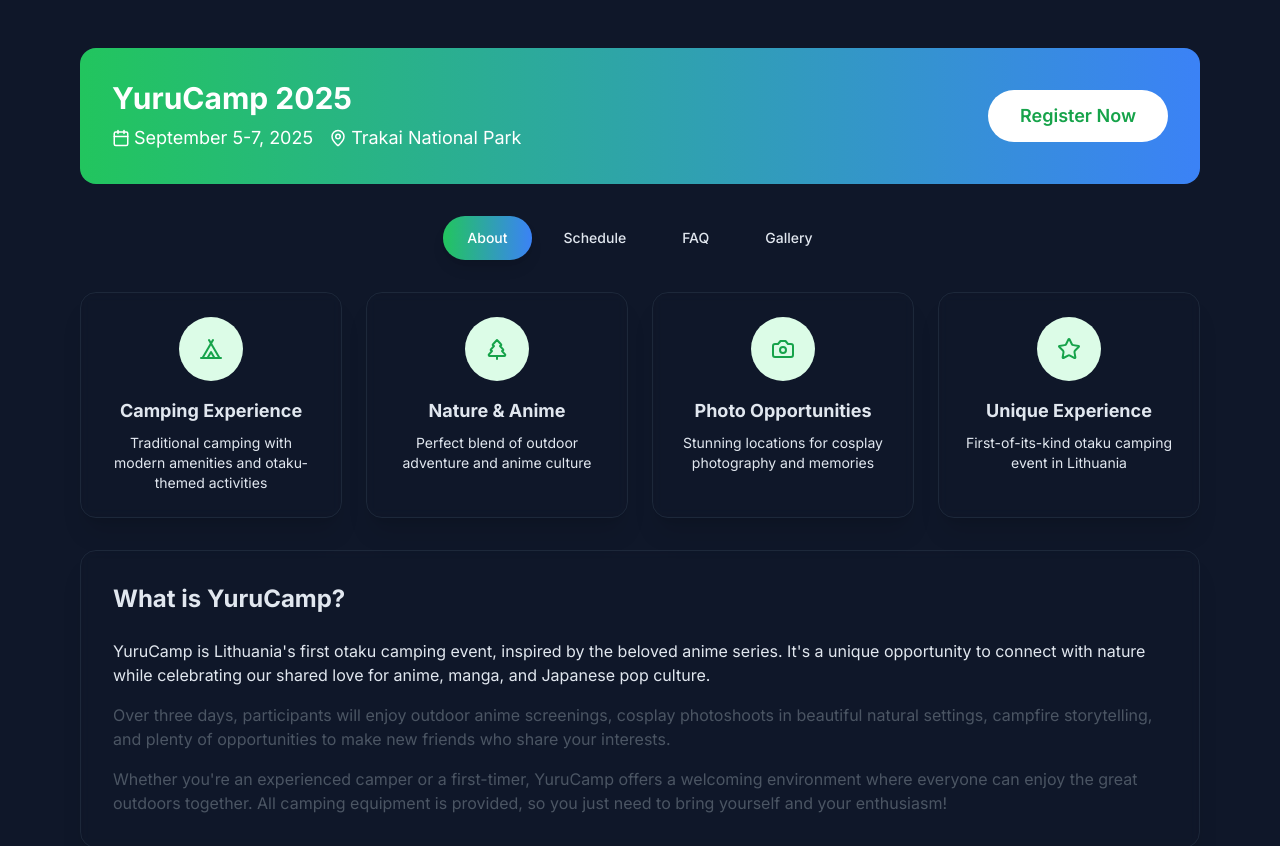
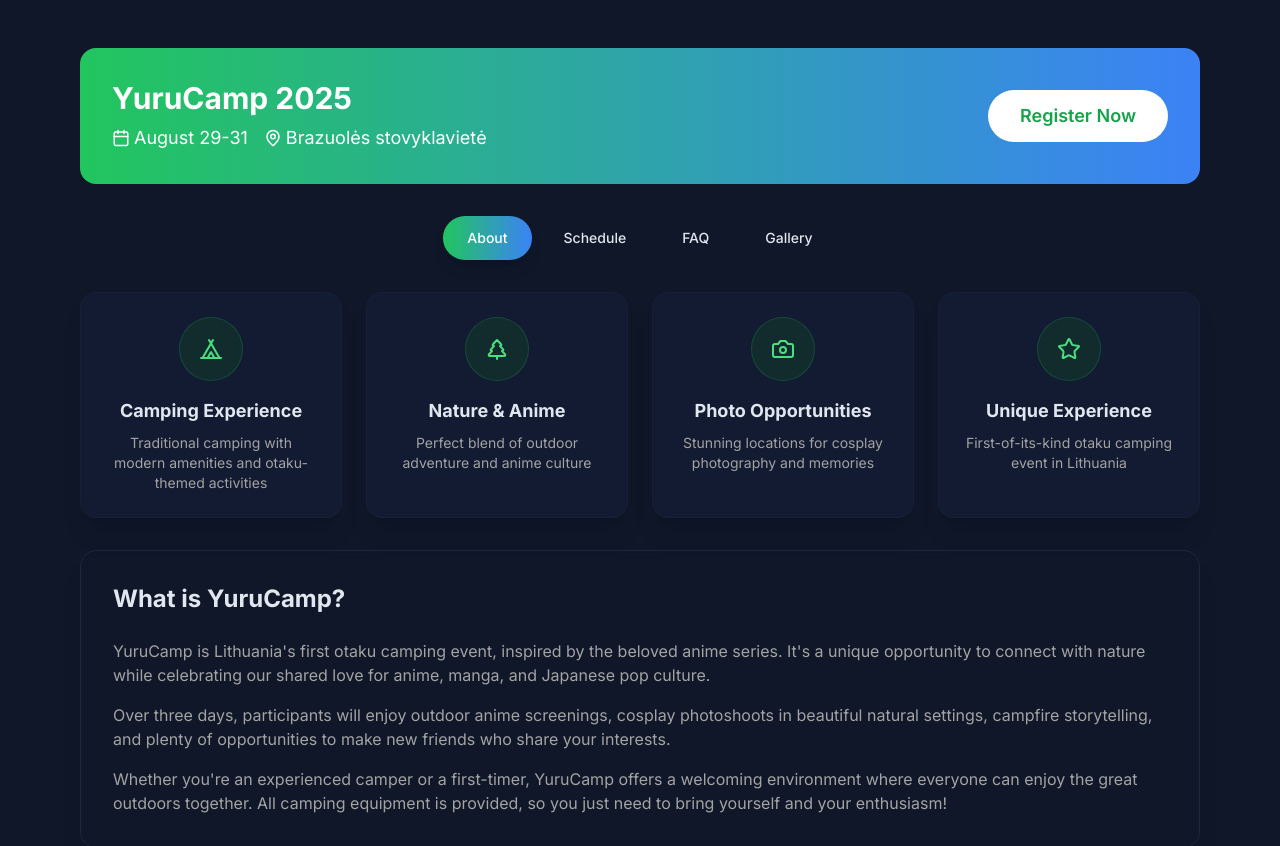
Before and after one commit to otaku-lt/otaku.lt, a Next.js app: page /yurucamp in a window 1280 px wide. Shown: the part 265-1111 px from the top of the page. Built offline with nearby package versions, Linux system fonts and the light colour scheme.

Commit message:
style: update Yuru Camp page with dark theme
- Fixed schedule section colors for dark theme
- Improved event item hover states and transitions
- Updated feature icons and text contrast
- Ensured consistent theming across all components

```diff
--- a/app/yurucamp/page.tsx
+++ b/app/yurucamp/page.tsx
@@ -34,7 +34,7 @@ export default function YuruCampPage() {
   const schedule = [
     {
       day: "Friday",
-      date: "September 5, 2025",
+      date: "August 29",
       events: [
         { time: "15:00", activity: "Check-in & Camp Setup" },
         { time: "17:00", activity: "Welcome Ceremony" },
@@ -44,7 +44,7 @@ export default function YuruCampPage() {
     },
     {
       day: "Saturday",
-      date: "September 6, 2025",
+      date: "August 30",
       events: [
         { time: "08:00", activity: "Morning Yoga & Exercises" },
         { time: "10:00", activity: "Outdoor Anime Screening" },
@@ -58,7 +58,7 @@ export default function YuruCampPage() {
     },
     {
       day: "Sunday",
-      date: "September 7, 2025",
+      date: "August 31",
       events: [
         { time: "09:00", activity: "Farewell Breakfast" },
         { time: "11:00", activity: "Pack Up & Clean Up" },
@@ -122,11 +122,11 @@ export default function YuruCampPage() {
               <div className="flex items-center gap-4 text-lg text-muted-foreground-dark">
                 <div className="flex items-center gap-1">
                   <Calendar size={18} />
-                  <span>September 5-7, 2025</span>
+                  <span>August 29-31</span>
                 </div>
                 <div className="flex items-center gap-1">
                   <MapPin size={18} />
-                  <span>Trakai National Park</span>
+                  <span>Brazuolės stovyklavietė</span>
                 </div>
               </div>
             </div>
@@ -167,31 +167,31 @@ export default function YuruCampPage() {
               {/* Features Grid */}
               <div className="grid md:grid-cols-2 xl:grid-cols-4 gap-6">
                 {campFeatures.map((feature, index) => (
-                  <div key={index} className="bg-card-dark/80 backdrop-blur-sm rounded-2xl p-6 shadow-xl text-center border border-border-dark/50 hover:border-green-500/30 transition-colors">
-                    <div className="w-16 h-16 bg-green-100 rounded-full flex items-center justify-center mx-auto mb-4">
-                      {feature.icon}
+                  <div key={index} className="bg-card/80 backdrop-blur-sm rounded-2xl p-6 shadow-xl text-center border border-border/50 hover:border-green-500/30 transition-colors">
+                    <div className="w-16 h-16 bg-green-900/30 rounded-full flex items-center justify-center mx-auto mb-4 border border-green-500/20">
+                      {React.cloneElement(feature.icon, { className: 'text-green-400' })}
                     </div>
-                    <h3 className="text-lg font-bold mb-2 text-foreground-dark">{feature.title}</h3>
-                    <p className="text-muted-foreground-dark text-sm">{feature.description}</p>
+                    <h3 className="text-lg font-bold mb-2 text-foreground">{feature.title}</h3>
+                    <p className="text-muted-foreground text-sm">{feature.description}</p>
                   </div>
                 ))}
               </div>
 
               {/* Detailed Description */}
               <div className="bg-card-dark/80 backdrop-blur-sm rounded-2xl p-8 shadow-xl border border-border-dark/50">
-                <h3 className="text-2xl font-bold mb-6 text-foreground-dark">What is YuruCamp?</h3>
+                <h3 className="text-2xl font-bold mb-6 text-foreground">What is YuruCamp?</h3>
                 <div className="prose prose-invert max-w-none">
-                  <p className="text-muted-foreground-dark mb-4">
+                  <p className="text-muted-foreground mb-4">
                     YuruCamp is Lithuania's first otaku camping event, inspired by the beloved anime series.
                     It's a unique opportunity to connect with nature while celebrating our shared love for
                     anime, manga, and Japanese pop culture.
                   </p>
-                  <p className="text-gray-600 mb-4">
+                  <p className="text-muted-foreground mb-4">
                     Over three days, participants will enjoy outdoor anime screenings, cosplay photoshoots
                     in beautiful natural settings, campfire storytelling, and plenty of opportunities to make
                     new friends who share your interests.
                   </p>
-                  <p className="text-gray-600">
+                  <p className="text-muted-foreground">
                     Whether you're an experienced camper or a first-timer, YuruCamp offers a welcoming
                     environment where everyone can enjoy the great outdoors together. All camping equipment
                     is provided, so you just need to bring yourself and your enthusiasm!
@@ -211,11 +211,11 @@ export default function YuruCampPage() {
                   </h3>
                   <div className="space-y-3">
                     {day.events.map((event, eventIndex) => (
-                      <div key={eventIndex} className="flex items-center gap-4 p-3 bg-green-50 rounded-lg">
-                        <div className="w-16 text-sm font-semibold text-green-500 flex-shrink-0">
+                      <div key={eventIndex} className="flex items-center gap-4 p-3 bg-card/50 hover:bg-card/70 rounded-lg border border-border/30 transition-colors group">
+                        <div className="w-16 text-sm font-semibold text-green-400 flex-shrink-0">
                           {event.time}
                         </div>
-                        <div className="text-foreground-dark">{event.activity}</div>
+                        <div className="text-foreground group-hover:text-green-300 transition-colors">{event.activity}</div>
                       </div>
                     ))}
                   </div>
```
